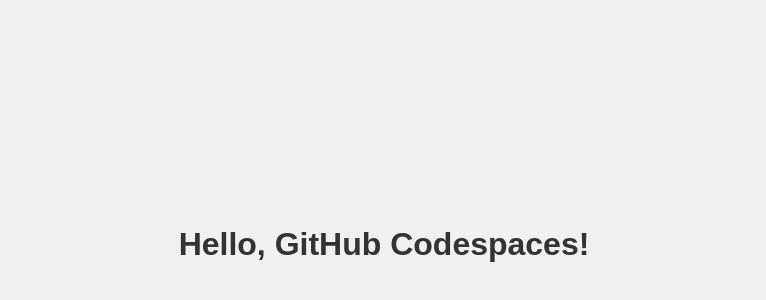
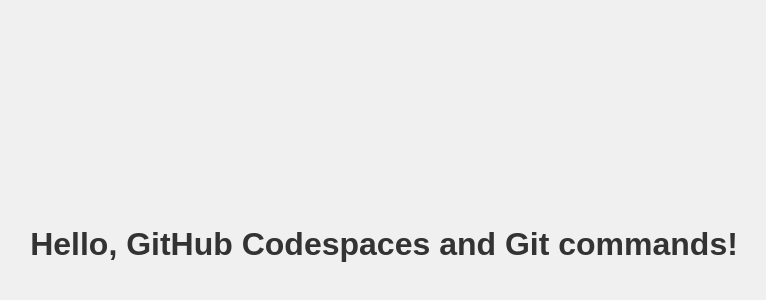
Before and after one commit to stephanonisick01/TestCodeSpace, a plain HTML site: page index.html in a window 1280 px wide. Shown: the part 164-464 px from the top of the page, without its empty margins (256-1022 px from the left). Drawn offline with Linux system fonts and the light colour scheme.

Commit message:
Update index.html

```diff
--- a/index.html
+++ b/index.html
@@ -20,6 +20,6 @@
     </style>
 </head>
 <body>
-    <h1>Hello, GitHub Codespaces!</h1>
+    <h1>Hello, GitHub Codespaces and Git commands!</h1>
 </body>
 </html>
```
